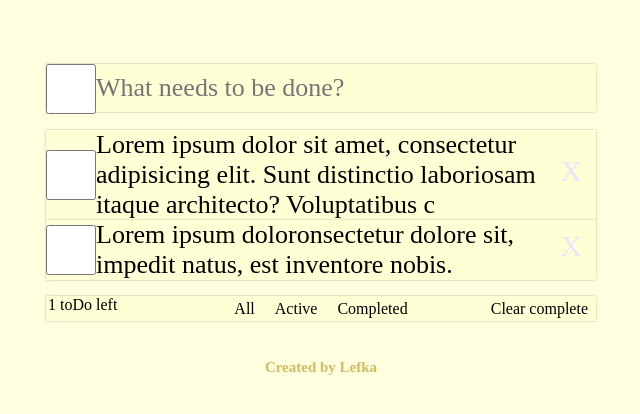
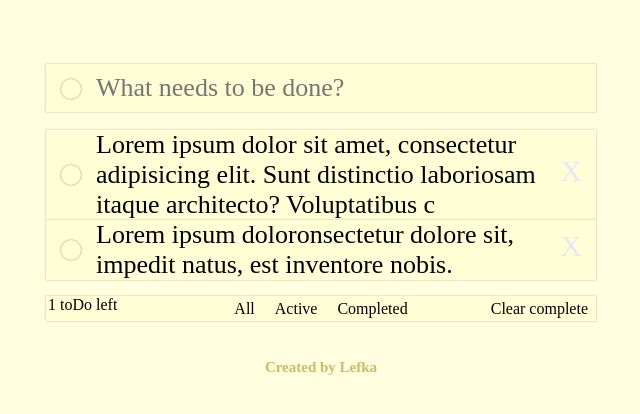
Before and after one commit to LefkaLefka/ToDoList, a plain HTML site: page index.html in a window 1280 px wide. Shown: the part 156-570 px from the top of the page, without its empty margins (319-959 px from the left). Drawn offline with Linux system fonts and the light colour scheme.

Commit message:
Add new style for checkbox

```diff
--- a/style.css
+++ b/style.css
@@ -48,17 +48,28 @@ body
 	margin-left: -275px;
 }
 
-
 .checkboxExpandTurn
 {
-	text-align: center;
-	width: 50px;
-	height: auto;
+	width: 20px;
+	height: 20px;
 	position: absolute;
+	left: 15px;
 	top: 0;
 	bottom: 0;
 	margin: auto 0;
 	border: none;
+	vertical-align: middle;
+	box-shadow: 0 0 2px rgba(0, 0, 0, 0.5);
+	-webkit-appearance: none;
+    -webkit-transition: box-shadow 200ms;
+	border-radius: 50%;
+	-webkit-border-radius: 500px;
+	outline: none;
+}
+
+.checkboxExpandTurn:checked
+{
+/*	background-color: red;*/
 }
 
 .data
@@ -102,14 +113,27 @@ body
 
 .checkboxDone
 {
-	text-align: center;
-	width: 50px;
-	height: auto;
+	width: 20px;
+	height: 20px;
 	position: absolute;
+	left: 15px;
 	top: 0;
 	bottom: 0;
 	margin: auto 0;
 	border: none;
+	vertical-align: middle;
+	box-shadow: 0 0 2px rgba(0, 0, 0, 0.5);
+	-webkit-appearance: none;
+    -webkit-transition: box-shadow 200ms;
+	border-radius: 50%;
+	-webkit-border-radius: 500px;
+	outline: none;
+	cursor: pointer;
+}
+
+.checkboxDone:checked
+{
+	background-color: #BCEE68;
 }
 
 .text
@@ -148,6 +172,11 @@ body
 {
 	color: #FFE4B5;
 	text-shadow: 0 0 2px rgba(0, 0, 0, 0.3);
+}
+
+.buttonDelete:active .buttonDeleteText
+{
+	text-shadow: 0 0 3px rgba(0, 0, 0, 0.4);
 }
 
 .footer
```
Lines whose indentation alone changed are shown as unchanged.
